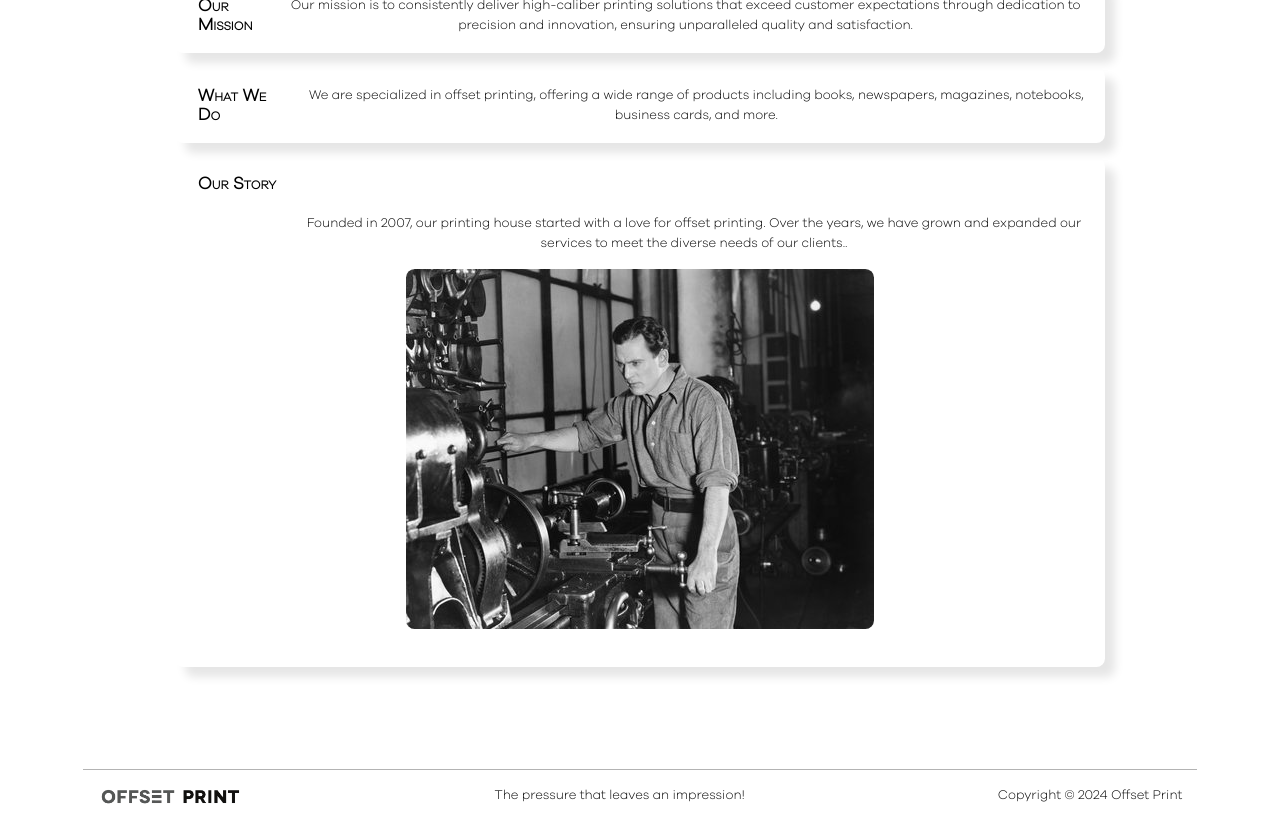
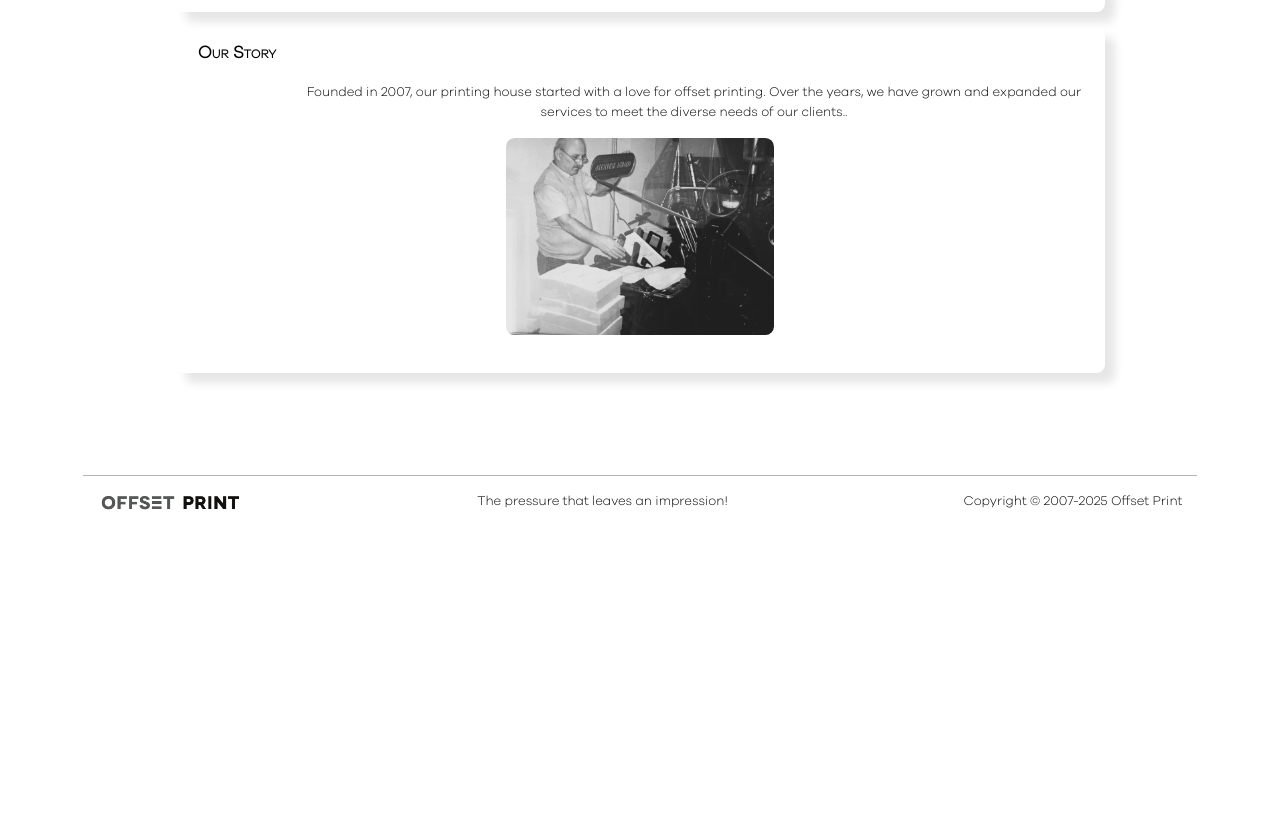
Before and after one commit to artianRika/OffsetPrint-Web, a React (Create React App) app in the folder offset_print/: page /about-us in a window 1280 px wide. Shown: the part 740-1577 px from the top of the page. After the commit the page ends 1283 px from the top, so only its background shows below. Built offline with nearby package versions, Linux system fonts and the light colour scheme.

Commit message:
2025 update footer

```diff
--- a/offset_print/src/Components/AboutUs.js
+++ b/offset_print/src/Components/AboutUs.js
@@ -1,7 +1,7 @@
 import "./AboutUs.css"
 import Blog from "./Blog";
 import Footer from "./Footer";
-import oldPhoto from "../oldFctory.jpg"
+import oldPhoto from "../oldPhotoBW.jpg"
 import safetRika from "../safetRika.jpeg"
 import {useTranslation} from "react-i18next";
 
--- a/offset_print/src/Components/Blog.css
+++ b/offset_print/src/Components/Blog.css
@@ -21,7 +21,7 @@
 
 .blogImage {
     margin: 1rem;
-    max-width: 100%;
+    max-width: 30%;
     border-radius: 0.6rem;
 }
 
--- a/offset_print/src/Components/Footer.js
+++ b/offset_print/src/Components/Footer.js
@@ -11,7 +11,7 @@ const Footer = () =>{
                     <div className={"custom-class"}>
                         <img draggable={false} className={"logoShort"} src={logo_short}/>
                         <span>The pressure that leaves an impression!</span>
-                        <span>Copyright &copy; 2024 Offset Print</span>
+                        <span>Copyright &copy; 2007-2025 Offset Print</span>
                     </div>
             </div>
 
```
Also changed, not shown: offset_print/src/oldPhotoBW.jpg (added).
